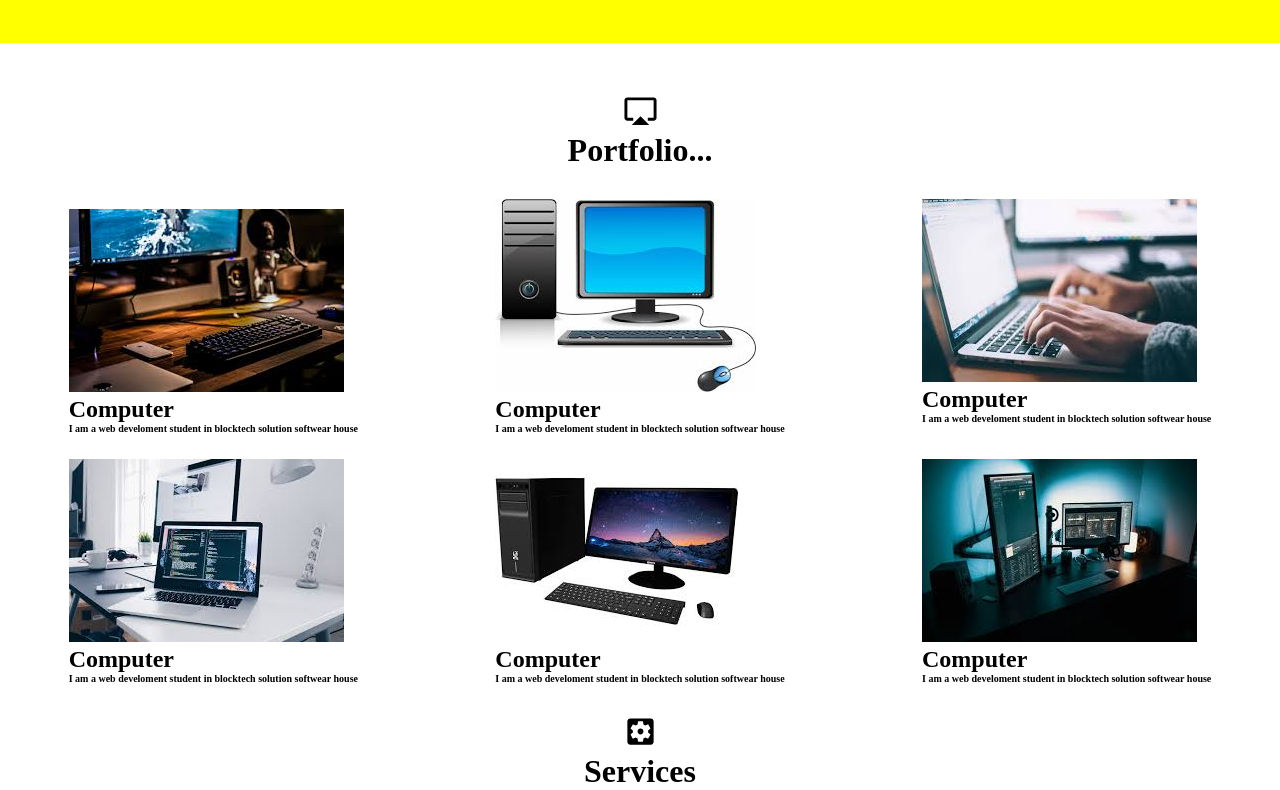
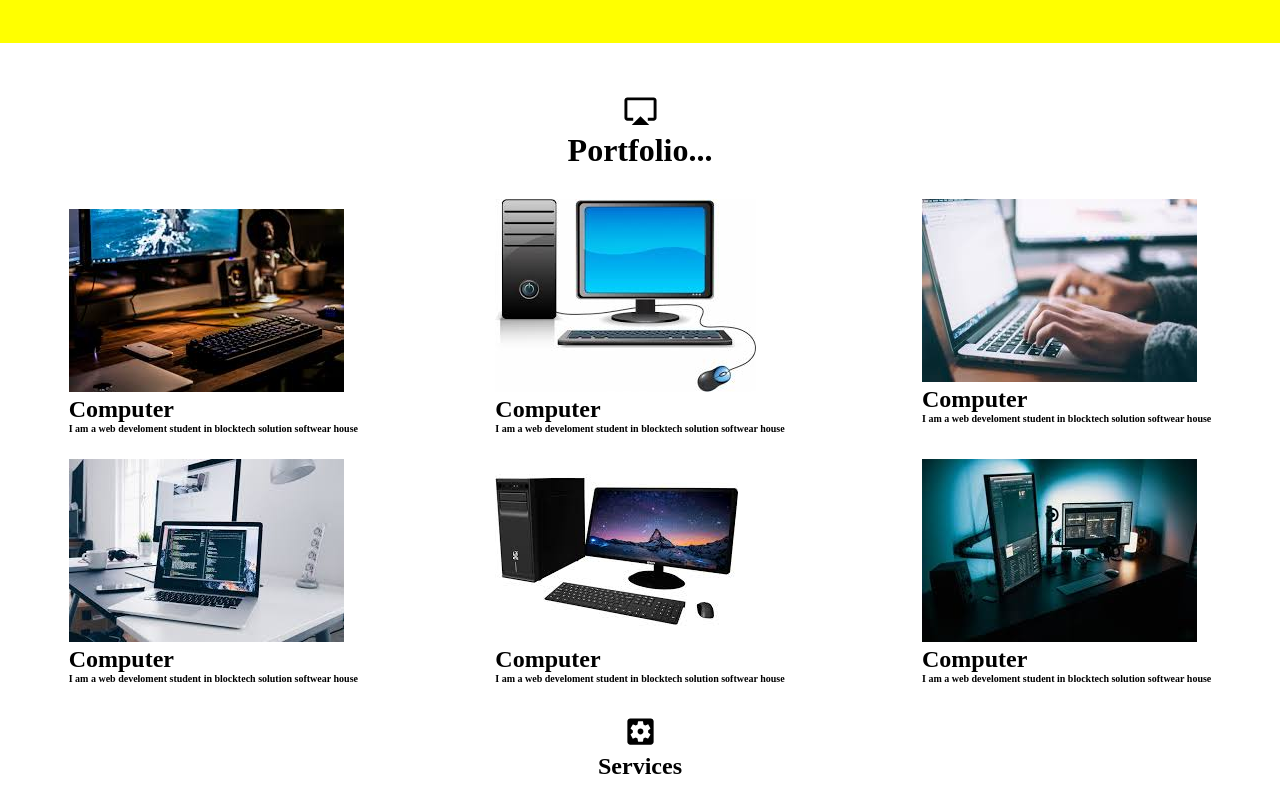
Before and after one commit to ali-203/legend, a React (Create React App) app: page / in a window 1280 px wide. Shown: the part 466-1256 px from the top of the page. Built offline with nearby package versions, Linux system fonts and the light colour scheme.

Commit message:
updated css

```diff
--- a/src/App.js
+++ b/src/App.js
@@ -95,7 +95,7 @@ function App() {
 </div>
 <div className="servc">
 <SettingsApplicationsIcon  fontSize='large'	/>
-<h1>Services</h1>
+<h2>Services</h2>
 
 </div>
 
```
